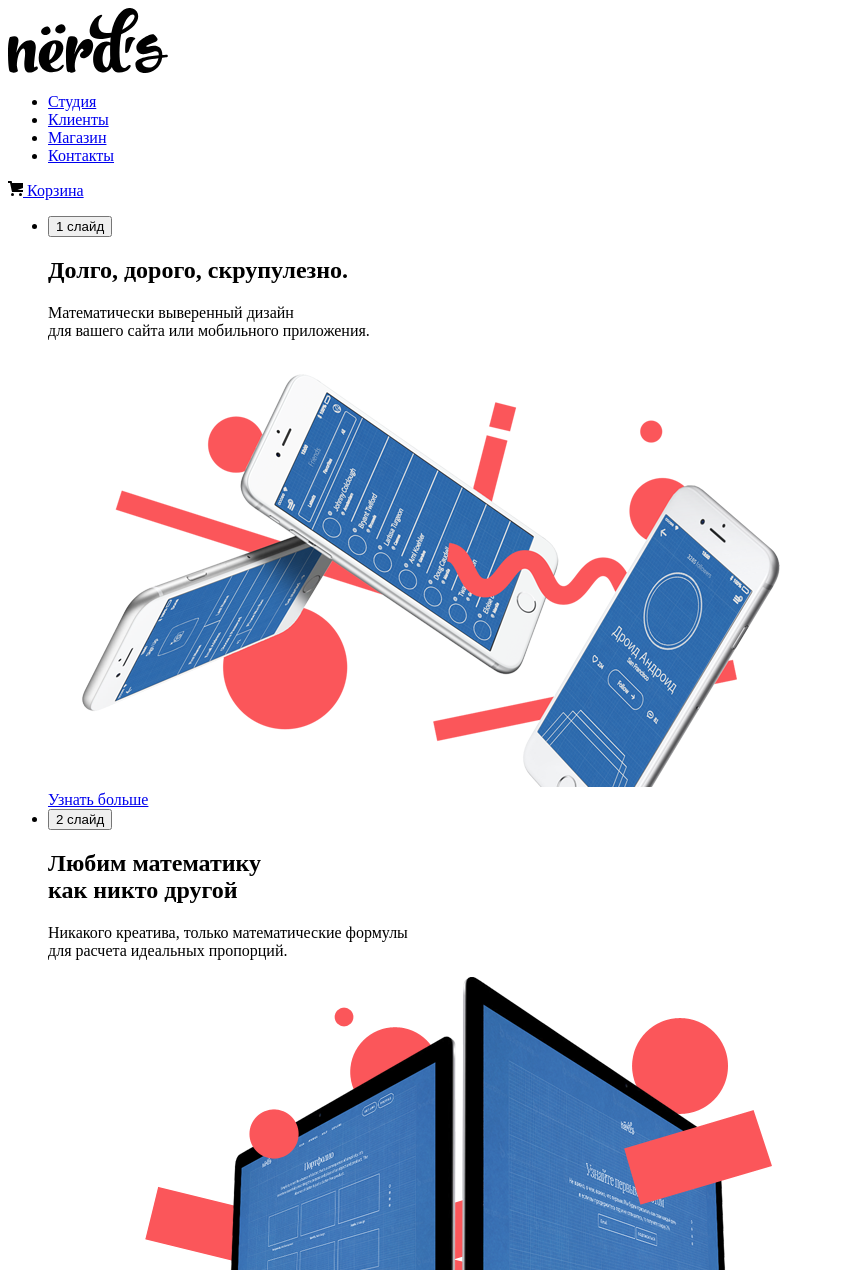
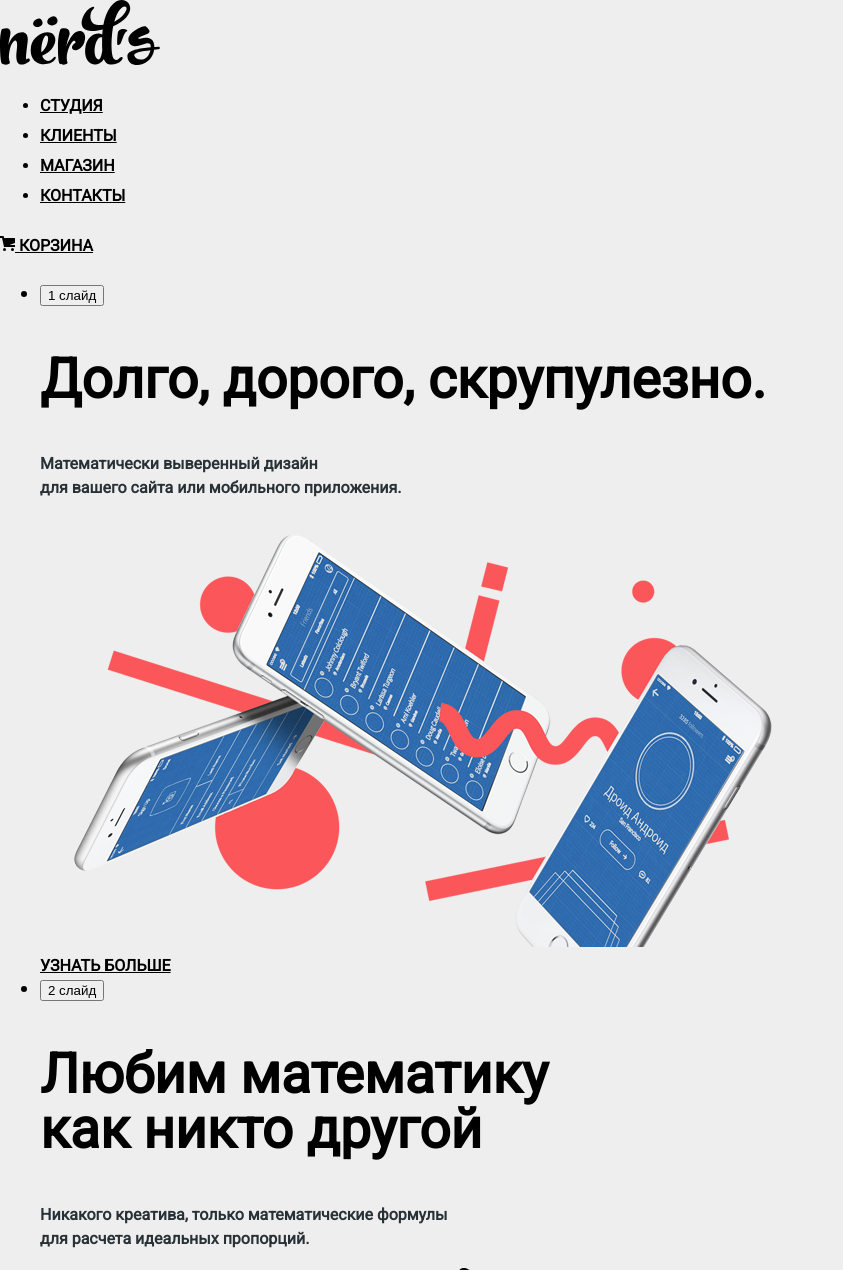
Before and after one commit to sralk-academy/nerds, a plain HTML site: page index.html in a window 1280 px wide. Shown: the top 1270 px of the page, without its empty margins (0-843 px from the left). Drawn offline with Linux system fonts and the light colour scheme.

Commit message:
изменил стили в header

```diff
--- a/index.html
+++ b/index.html
@@ -3,6 +3,8 @@
 
 <head>
     <title>Nerds</title>
+    <link href="https://fonts.googleapis.com/css2?family=Roboto&display=swap" rel="stylesheet">
+    <link rel="stylesheet" href="styles.css" />
 </head>
 
 <body>
@@ -30,32 +32,39 @@
                 <li>
                     <button class="slide">1 слайд</button>
                     <h1>Долго, дорого, скрупулезно.</h1>
-                    <p>Математически выверенный дизайн<br>
+                    <div class="under-header">Математически выверенный дизайн<br>
                         для вашего сайта или мобильного приложения.</br></p>
+                    </div>
                     <img src="img/nerds-index-slide1.png" alt="">
-                    <br><a href="#">Узнать больше</a>
+                    <br><a class="learn-more" href="#">Узнать больше</a>
                 </li>
                 <li>
                     <button class="slide">2 слайд</button>
                     <h1>Любим математику<br>
                         как никто другой</h1>
-                    <p>Никакого креатива, только математические формулы<br>
+                    <div class="under-header">Никакого креатива, только математические формулы<br>
                         для расчета идеальных пропорций.</p>
+                    </div>
                     <img src="img/nerds-index-slide2.png" alt="">
-                    <br><a href="#">Узнать больше</a>
+                    <br><a class="learn-more" href="#">Узнать больше</a>
                 </li>
                 <li>
                     <button class="slide">3 слайд</button>
                     <h1>Только ночь,<br>
                         только хардкор</h1>
-                    <p>Работать днем, как все? Мы против этого.<br>
+                    <div class="under-header">Работать днем, как все? Мы против этого.<br>
                         Ближе к полуночи работа только начинается.</p>
+                    </div>
                     <img src="img/nerds-index-slide3.png" alt="">
-                    <br><a href="#">Узнать больше</a>
+                    <br><a class="learn-more" href="#">Узнать больше</a>
                 </li>
             </ul>
         </section>
     </header>
+
+
+
+
     <section class="order">
         <img src="img/order/web-sites.jpg" alt="заказать" />
         <h2>Веб-сайты</h2>
@@ -100,7 +109,7 @@
             <li><img src="img/logo/logo-htmlacademy.png" alt /></li>
             <li><img src="img/logo/logo-borodinski.png" alt /></li>
             <li><img src="img/logo/logo-pink.png" alt /></li>
-            <li><img src="img/logo/mishka.png" alt/></li>
+            <li><img src="img/logo/mishka.png" alt /></li>
         </ul>
     </section>
     <h3>NERDS DENIGN STUDIO</h3>
--- /dev/null
+++ b/styles.css
@@ -0,0 +1,52 @@
+body {
+    margin: 0;
+padding: 0;
+
+font-family: "Roboto";
+font-size: 20px;
+line-height: 24px;
+font-weight: 700;
+color: black;
+
+background-color:white;
+background-position: top center;
+}
+
+.main-navigation{
+    font-size: 16px;
+    line-height: 30px;
+}
+.main-navigation a{
+    color: #000000;
+    text-transform: uppercase;
+}
+
+.order-list{
+    font-size: 16px;
+    line-height: 30px;
+}
+.order-list a{
+    color: #000000;
+    text-transform: uppercase;
+}
+
+h1{
+    font-size: 55px;
+    line-height: 55px;
+    color: #000000;
+}
+.under-header{
+    font-size: 16px;
+    line-height: 24px;
+    color:#283136;
+}
+
+header{
+    background-color: #eeeeee;
+}
+  .learn-more{
+      font-size: 16px;
+      line-height: 18px;
+      color: #000000; /*ПОТОМ ИЗМЕНИТЬ*/
+      text-transform: uppercase;
+  }
```
Lines whose indentation alone changed are shown as unchanged.
